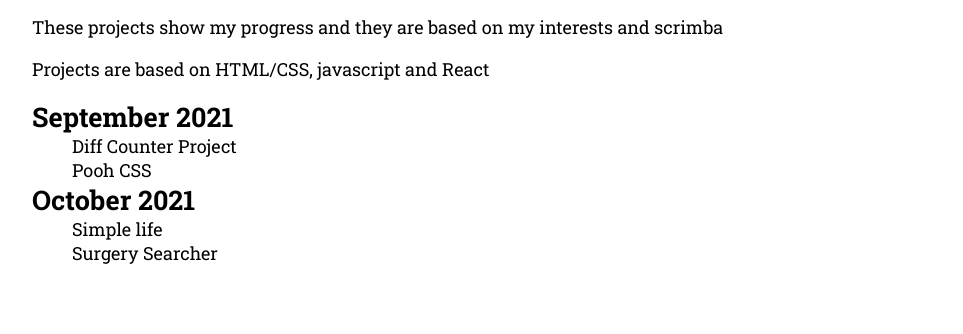
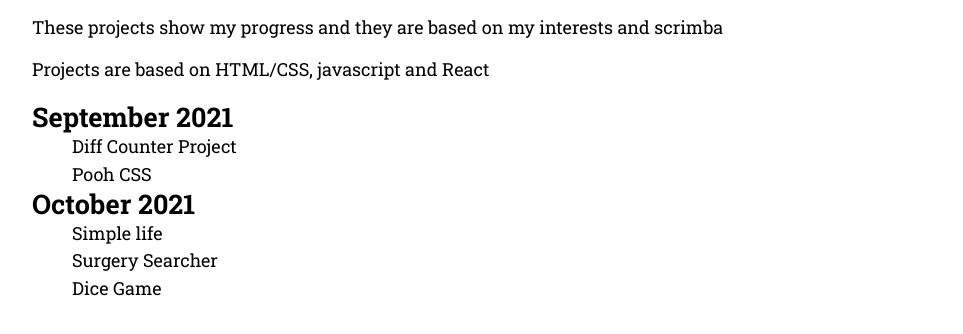
Before and after one commit to simes900/portfolio-index, a plain HTML site: page index.html in a window 1280 px wide. Shown: the part 96-430 px from the top of the page, without its empty margins (158-1121 px from the left). Drawn offline with Linux system fonts and the light colour scheme.

Commit message:
add dice game

```diff
--- a/index.css
+++ b/index.css
@@ -74,6 +74,18 @@ nav li{
 
 }
 
+/*body layout*/
+
+.container li{
+    margin-bottom: 0.2em;
+}
+.container li:last-child{
+    margin-bottom: 0;
+}
+ul{
+
+}
+
 @media (max-width: 675px) {
     nav{
         text-align: center;
--- a/index.html
+++ b/index.html
@@ -49,6 +49,9 @@
                 <li>
                     <a href="https://simes900.github.io/surgery-searcher/">Surgery Searcher</a>
                 </li>
+                <li>
+                    <a href="https://simes900.github.io/dice-game/">Dice Game</a>
+                </li>
             </ul>
             </div>
         </div>
```
